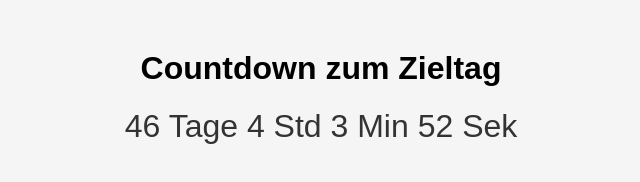
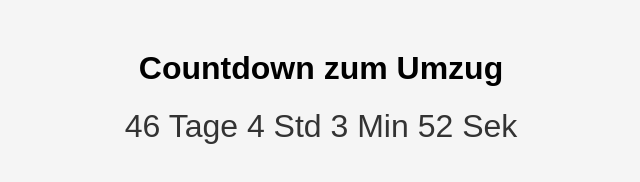
Before and after one commit to kugelfisch/contdown, a plain HTML site: page index.html in a window 1280 px wide. Shown: the whole page, without its empty margins (319-959 px from the left). Drawn offline with Linux system fonts and the light colour scheme.

Commit message:
Update index.html

```diff
--- a/index.html
+++ b/index.html
@@ -6,7 +6,7 @@
   <link rel="stylesheet" href="style.css">
 </head>
 <body>
-  <h1>Countdown zum Zieltag</h1>
+  <h1>Countdown zum Umzug</h1>
   <div id="countdown"></div>
   <script src="script.js"></script>
 </body>
```
